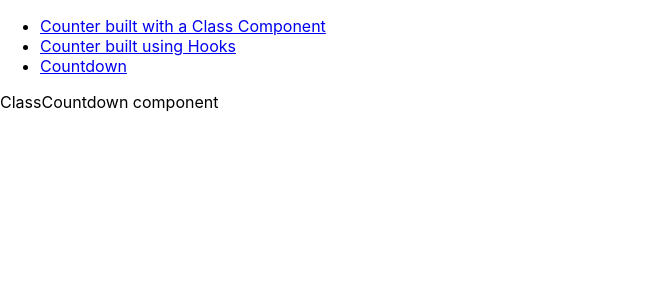
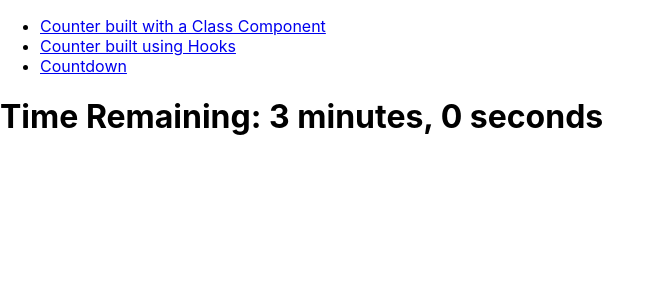
Before and after one commit to MMcClure11/counter-practice, a React (Create React App) app: page /countdown in a window 1280 px wide. Shown: the top 300 px of the page, without its empty margins (0-664 px from the left). Built offline with nearby package versions, Linux system fonts and the light colour scheme.

Commit message:
Add state with count, minutes and seconds

```diff
--- a/src/components/Countdown.js
+++ b/src/components/Countdown.js
@@ -2,11 +2,18 @@ import React, { Component } from 'react'
 
 export default class CountDown extends Component {
 
+  state = {
+    count: 0,
+    minutes: 3,
+    seconds: 0
+  }
+
  render(){
+   const { count, minutes, seconds } = this.state
    return(
-     <div>
-       ClassCountdown component
-     </div>
+    <div>
+      <h1>Time Remaining: { minutes } minutes, { seconds } seconds</h1>
+    </div>
    )
  }
 }
```
Also changed, not shown: 1 other file (tests, documents, lock files or other folders).
